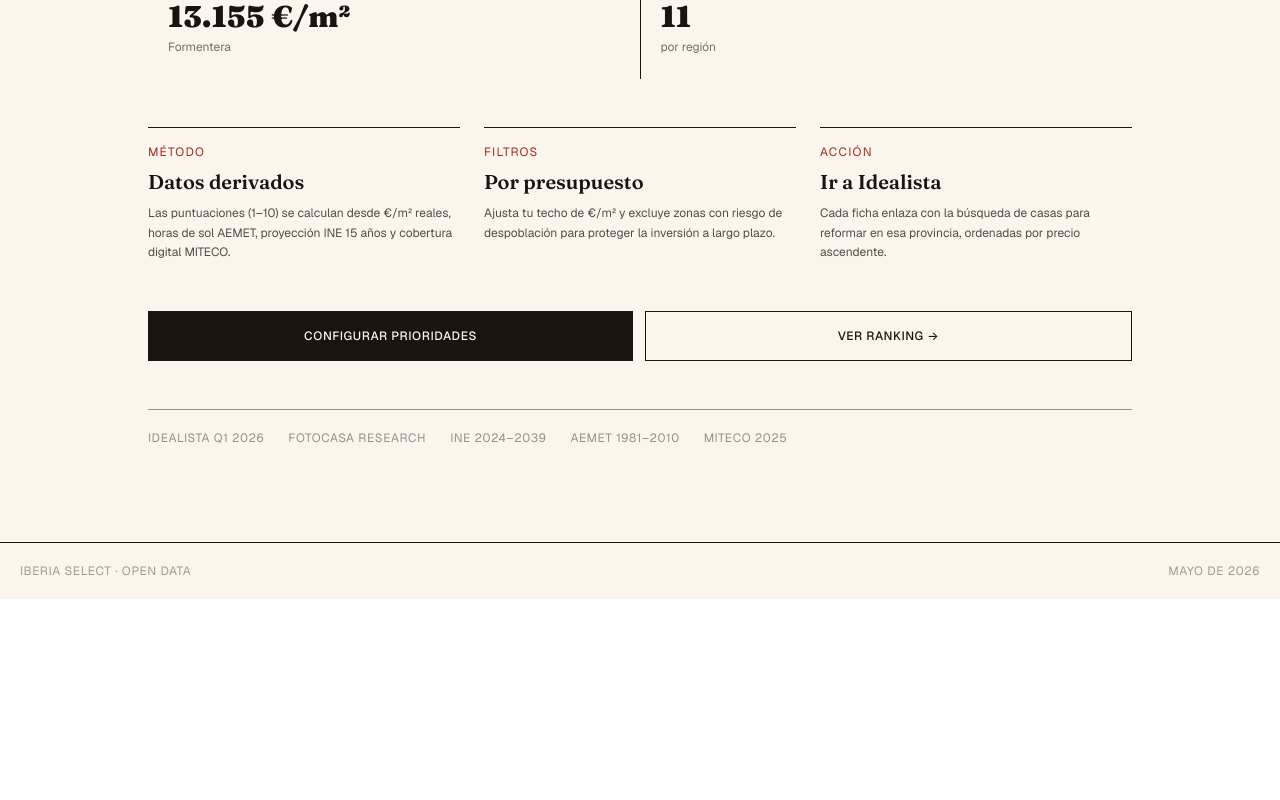
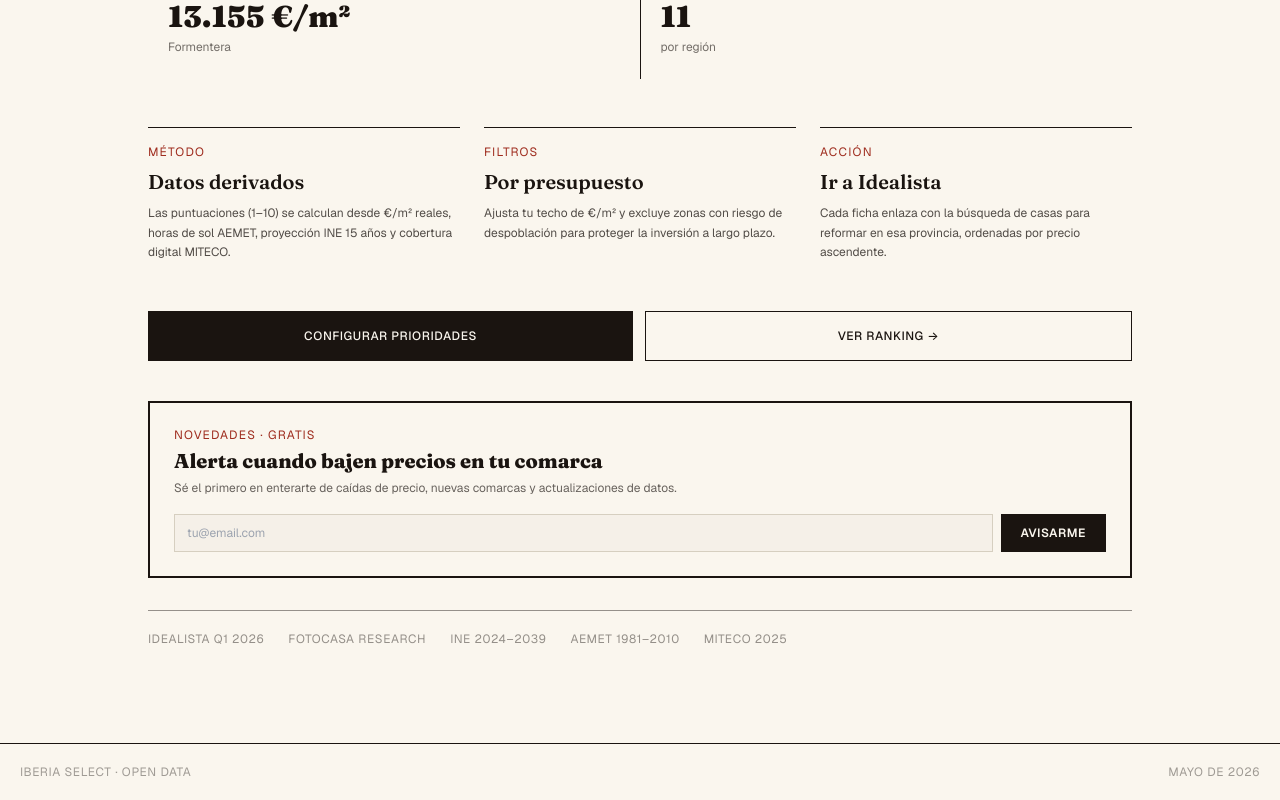
Before and after one commit to antoniomp17/iberiaSelect, a React (Vite) app: page /#intro in a window 1280 px wide. Shown: the part 643-1443 px from the top of the page. Before the commit the page ends 1242 px from the top, so only its background shows below. Built offline with nearby package versions, Linux system fonts and the light colour scheme.

Commit message:
feat: monetization — Booking/iAhorro CTAs, AdSense slots, email capture on intro

```diff
--- a/index.html
+++ b/index.html
@@ -25,6 +25,9 @@
     <meta name="twitter:image" content="https://images.unsplash.com/photo-1512917774080-9991f1c4c750?q=80&w=1200&auto=format&fit=crop" />
 
     <script src="https://cdn.tailwindcss.com"></script>
+
+    <!-- Google AdSense — rellenar ca-pub-XXXXXXXXXXXXXXXX cuando esté aprobado -->
+    <!-- <script async src="https://pagead2.googlesyndication.com/pagead/js/adsbygoogle.js?client=ca-pub-XXXXXXXXXXXXXXXX" crossorigin="anonymous"></script> -->
   </head>
   <body>
     <div id="root"></div>
--- /dev/null
+++ b/src/components/AdSlot.jsx
@@ -0,0 +1,28 @@
+import { useEffect, useRef } from "react";
+import { ADSENSE_CLIENT } from "../config/constants.js";
+
+export const AdSlot = ({ slot, style = 'display:block', format = 'auto', className = '' }) => {
+  const ref = useRef(false);
+
+  useEffect(() => {
+    if (!ADSENSE_CLIENT || ref.current) return;
+    ref.current = true;
+    try { (window.adsbygoogle = window.adsbygoogle || []).push({}); } catch {}
+  }, []);
+
+  if (!ADSENSE_CLIENT) return (
+    <div className={`flex items-center justify-center text-xs uppercase tracking-wider opacity-30 ${className}`}
+      style={{ border: '1px dashed currentColor', minHeight: 90 }}>
+      Ad slot · configurar AdSense
+    </div>
+  );
+
+  return (
+    <ins className={`adsbygoogle ${className}`}
+      style={{ display: 'block', ...Object.fromEntries(style.split(';').filter(Boolean).map(s => s.split(':').map(x => x.trim()))) }}
+      data-ad-client={ADSENSE_CLIENT}
+      data-ad-slot={slot}
+      data-ad-format={format}
+      data-full-width-responsive="true" />
+  );
+};
--- a/src/config/constants.js
+++ b/src/config/constants.js
@@ -61,7 +61,26 @@ export const PROVINCE_SLUGS = {
   'Melilla': 'melilla-melilla',
 };
 
-export const IDEALISTA_AFFILIATE = ''; // Rellenar con el ID de afiliado cuando esté disponible
+export const IDEALISTA_AFFILIATE = '';
+
+// ── Afiliación / Monetización ──────────────────────────────────────────────
+export const BOOKING_AID     = '';   // Rellenar: https://www.booking.com/affiliate-program
+export const IAHORRO_UTM     = 'iberiaselect_web';
+export const TRIOTECA_UTM    = 'iberiaselect_web';
+export const ADSENSE_CLIENT  = '';   // Rellenar: ca-pub-XXXXXXXXXXXXXXXX
+
+export const bookingUrl = (locationName) => {
+  const base = `https://www.booking.com/searchresults.es.html?ss=${encodeURIComponent(locationName + ', España')}&lang=es`;
+  return BOOKING_AID ? `${base}&aid=${BOOKING_AID}` : base;
+};
+
+export const iAhorroUrl = (priceM2, superficie = 80) => {
+  const price = Math.round(priceM2 * 0.55 * superficie);
+  return `https://www.iahorro.com/hipotecas/comparador/?utm_source=${IAHORRO_UTM}&utm_medium=cta&precio=${price}`;
+};
+
+export const triotecaUrl = () =>
+  `https://www.trioteca.com/?utm_source=${TRIOTECA_UTM}&utm_medium=cta`;
 
 export const IDEALISTA_PROVINCE_SLUGS = {
   'A Coruña':   'a-coruna',
--- a/src/views/GameView.jsx
+++ b/src/views/GameView.jsx
@@ -9,7 +9,8 @@ import {
   Calculator, BookmarkCheck, Eye, Trash2, Cloud, Droplets
 } from "lucide-react";
 import { calcTotalCost, scorePlayas, allStats, calcFinalScore } from "../utils/scoring.js";
-import { idealistaURL, protectedLabel } from "../config/constants.js";
+import { idealistaURL, protectedLabel, bookingUrl, iAhorroUrl } from "../config/constants.js";
+import { AdSlot } from "../components/AdSlot.jsx";
 export const GameView = () => {
   const { filteredRegions, currentIndex, setCurrentIndex, filterProvince, setFilterProvince,
           maxBudget, setMaxBudget, hidePopRisk, setHidePopRisk, weights, setView, provinces,
@@ -169,6 +170,28 @@ export const GameView = () => {
             </div>
             <ArrowUpRight size={14} className="transition group-hover:translate-x-0.5 group-hover:-translate-y-0.5" />
           </a>
+
+          {/* ── CTAs de monetización ── */}
+          <div className="grid grid-cols-2 gap-2">
+            <a href={bookingUrl(r.name)} target="_blank" rel="noopener noreferrer"
+              className="flex items-center gap-2.5 px-3 py-2.5 group transition hover:opacity-80"
+              style={{ border: `1px solid #0071C2`, background: '#EEF6FF' }}>
+              <span className="text-lg leading-none">🏨</span>
+              <div>
+                <div className="text-[10px] uppercase tracking-wider" style={{ ...S.fontBody, color: '#0071C2', fontWeight: 600 }}>Visita antes de comprar</div>
+                <div className="text-[10px]" style={{ ...S.fontBody, color: '#0071C2', opacity: 0.75 }}>Alojamiento en {r.name}</div>
+              </div>
+            </a>
+            <a href={iAhorroUrl(r.priceM2)} target="_blank" rel="noopener noreferrer"
+              className="flex items-center gap-2.5 px-3 py-2.5 group transition hover:opacity-80"
+              style={{ border: `1px solid #00A86B`, background: '#EDFAF4' }}>
+              <span className="text-lg leading-none">🏦</span>
+              <div>
+                <div className="text-[10px] uppercase tracking-wider" style={{ ...S.fontBody, color: '#00A86B', fontWeight: 600 }}>Calcula tu hipoteca</div>
+                <div className="text-[10px]" style={{ ...S.fontBody, color: '#00A86B', opacity: 0.75 }}>Comparador gratuito</div>
+              </div>
+            </a>
+          </div>
 
           <div className="flex gap-2">
             <button onClick={() => setCurrentIndex(c => (c - 1 + filteredRegions.length) % filteredRegions.length)}
@@ -384,6 +407,7 @@ export const GameView = () => {
           </div>
         </div>
         </div>
+        <AdSlot slot="1234567890" className="mt-8" />
         <SimilarRegions region={r} />
       </div>
       )}
--- a/src/views/IntroView.jsx
+++ b/src/views/IntroView.jsx
@@ -1,8 +1,22 @@
+import { useState } from "react";
 import { useCtx } from "../context/AppContext.jsx";
 import { S } from "../config/theme.js";
 import { REGIONS_DATA } from "../data/regions.js";
 export const IntroView = () => {
   const { setView } = useCtx();
+  const [email, setEmail] = useState('');
+  const [emailSent, setEmailSent] = useState(false);
+
+  const handleEmailSubmit = async (e) => {
+    e.preventDefault();
+    if (!email) return;
+    // Brevo (ex-Sendinblue) form endpoint — rellenar con tu list ID cuando esté creada
+    // Por ahora guardamos en localStorage como placeholder
+    const pending = JSON.parse(localStorage.getItem('iberia-email-leads') || '[]');
+    pending.push({ email, date: new Date().toISOString() });
+    localStorage.setItem('iberia-email-leads', JSON.stringify(pending));
+    setEmailSent(true);
+  };
   const { ink, paper, accent, forest } = S;
   const minP = Math.min(...REGIONS_DATA.map(r => r.priceM2));
   const maxP = Math.max(...REGIONS_DATA.map(r => r.priceM2));
@@ -74,7 +88,40 @@ export const IntroView = () => {
         </button>
       </div>
 
-      <div className="mt-12 pt-5 border-t flex flex-wrap gap-x-6 gap-y-1 text-xs uppercase tracking-wider"
+      {/* ── Email capture ── */}
+      <div className="mt-10 p-6 border-2" style={{ borderColor: ink }}>
+        <div className="text-xs uppercase tracking-widest mb-1" style={{ ...S.fontBody, color: S.accent }}>
+          Novedades · Gratis
+        </div>
+        <h3 className="text-xl mb-1" style={{ ...S.fontDisplay, color: ink, fontWeight: 700 }}>
+          Alerta cuando bajen precios en tu comarca
+        </h3>
+        <p className="text-xs mb-4 leading-relaxed" style={{ ...S.fontBody, color: ink, opacity: 0.65 }}>
+          Sé el primero en enterarte de caídas de precio, nuevas comarcas y actualizaciones de datos.
+        </p>
+        {emailSent ? (
+          <p className="text-xs uppercase tracking-wider" style={{ ...S.fontBody, color: S.forest, fontWeight: 600 }}>
+            ✓ Apuntado. Te avisamos en cuanto haya novedades.
+          </p>
+        ) : (
+          <form onSubmit={handleEmailSubmit} className="flex gap-2">
+            <input
+              type="email" required value={email}
+              onChange={e => setEmail(e.target.value)}
+              placeholder="tu@email.com"
+              className="flex-1 px-3 py-2.5 text-xs outline-none"
+              style={{ ...S.fontBody, color: ink, background: '#F5F0E8', border: `1px solid #D6CFC0` }}
+            />
+            <button type="submit"
+              className="px-5 py-2.5 text-xs uppercase tracking-wider shrink-0 transition hover:opacity-90"
+              style={{ ...S.fontBody, background: ink, color: S.paper, fontWeight: 600 }}>
+              Avisarme
+            </button>
+          </form>
+        )}
+      </div>
+
+      <div className="mt-8 pt-5 border-t flex flex-wrap gap-x-6 gap-y-1 text-xs uppercase tracking-wider"
         style={{ ...S.fontBody, borderColor: ink, color: ink, opacity: 0.45 }}>
         <span>Idealista Q1 2026</span><span>Fotocasa Research</span>
         <span>INE 2024–2039</span><span>AEMET 1981–2010</span><span>MITECO 2025</span>
--- a/src/views/RankingView.jsx
+++ b/src/views/RankingView.jsx
@@ -6,6 +6,7 @@ import { REGIONS_DATA } from "../data/regions.js";
 import { Sparkles, ExternalLink, Database } from "lucide-react";
 import { idealistaURL } from "../config/constants.js";
 import { calcTotalCost, allStats } from "../utils/scoring.js";
+import { AdSlot } from "../components/AdSlot.jsx";
 export const RankingView = () => {
   const { sortedRanking, setView, setCurrentIndex, shareUrl, setZonaId, setFilterProvince, favs, toggleFav, compareIds, toggleCompare } = useCtx();
   const { ink, paper, accent, forest } = S;
@@ -141,6 +142,8 @@ export const RankingView = () => {
           </p>
         )}
 
+        <AdSlot slot="0987654321" className="mb-6" />
+
         <div className="overflow-x-auto">
           <table className="w-full text-left" style={{ minWidth: 560 }}>
             <thead>
```
Also changed, not shown: 1 other file (tests, documents, lock files or other folders).
